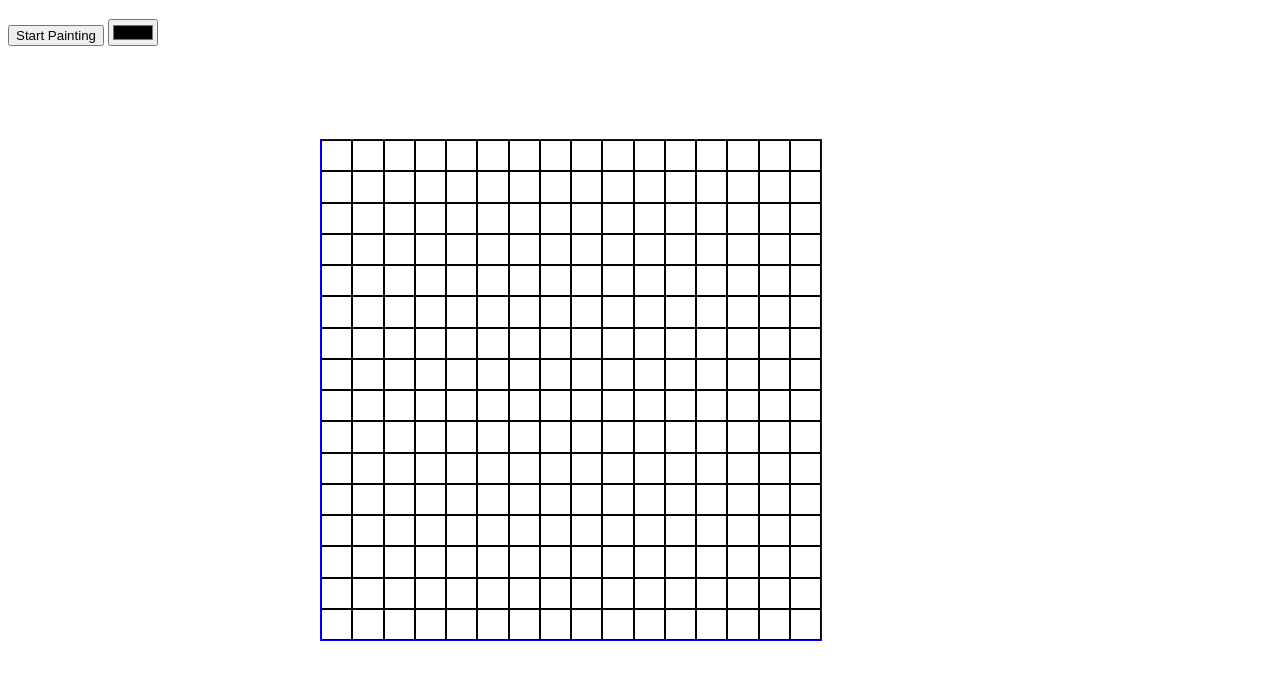
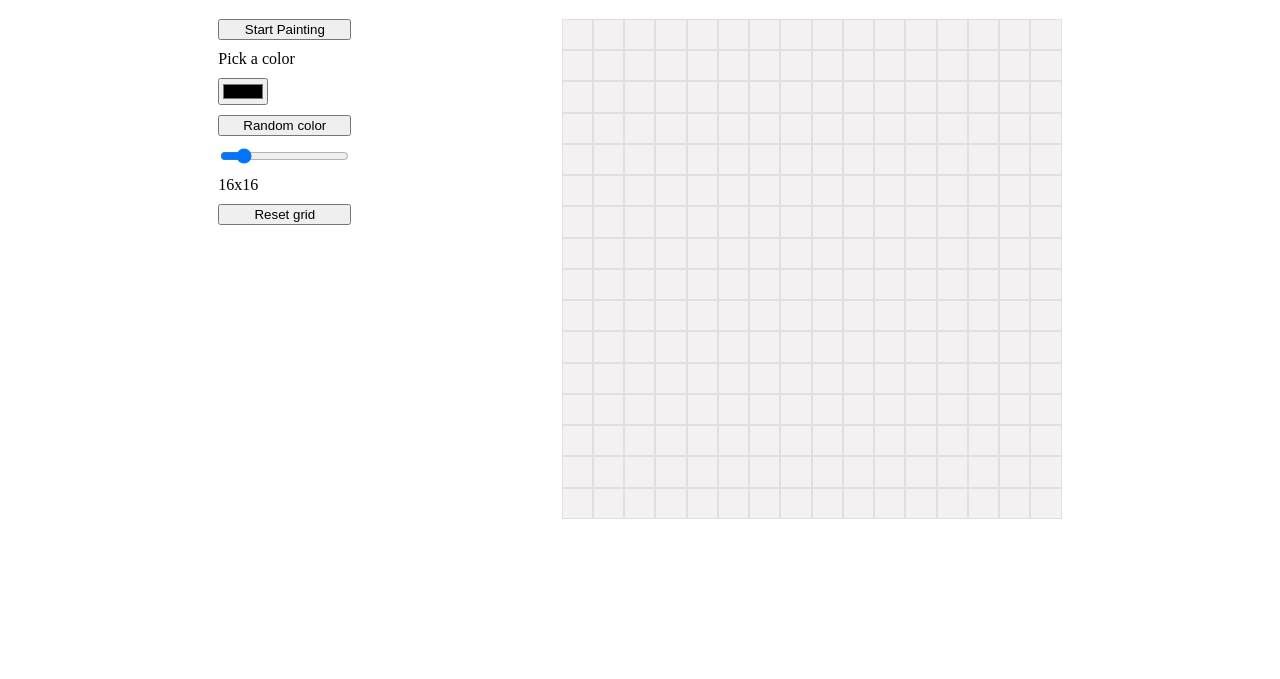
Before and after one commit to Pulkit1704/etch-a-sketch, a plain HTML site: page index.html in a window 1280 px wide. Shown: the part 61-740 px from the top of the page. Drawn offline with Linux system fonts and the light colour scheme.

Commit message:
add the fully functional control panel

```diff
--- a/index.css
+++ b/index.css
@@ -1,14 +1,24 @@
+.main{
+    display: flex;
+    align-items: flex-start;
+    justify-content: space-evenly;
+
+}
+
+.control-panel{
+    display: flex;
+    flex-direction: column;
+    justify-content: space-evenly;
+    gap: 10px;
+}
 
 #canvas{
-    border: 1px solid blue;
-    position: fixed;
-    left: 25%;
-    top: 25%;
     width: 500px;
     height: 500px;
     display: grid;
+    background-color: #f3f0f0ec;
 }
 
 .box{
-    border: 1px solid black;
+    border: 1px solid rgb(228, 223, 223);
 }
--- a/index.html
+++ b/index.html
@@ -8,12 +8,27 @@
 </head>
 <body>
     <h1>Lets draw something</h1>
-    <button class="paint">Start Painting</button>
-    <input type="color" class="color-picker">
 
-    <div id="canvas">
+    <div class="main">
+        <div class="control-panel">
+            <button class="paint">Start Painting</button>
+
+            <label for="color-picker">Pick a color</label>
+            <input id = "color-picker" name="color" type="color" class="color-picker">
+
+
+            <button class="random-color">Random color</button>
+
+            <input id="grid-size" type="range" min="8" value="16" max="64">
+            <label for="grid-size" id ="grid-size-label">16x16</label>
+
+            <button class="reset">Reset grid</button>
+        </div>
+
+        <div id="canvas">
+        </div>
+
     </div>
-
     <script src="./index.js"></script>
 
 </body>
--- a/index.js
+++ b/index.js
@@ -2,11 +2,15 @@ const canvas = document.querySelector("#canvas")
 var isDrawing = false;
 var box_color = '#000000';
 
-const paint_button = document.querySelector(".paint")
-paint_button.addEventListener('click', changeDrawingStatus)
+function setRandomColor(e){
+    var red = Math.ceil(Math.random() * 255)
+    var green = Math.ceil(Math.random() * 255)
+    var blue = Math.ceil(Math.random() * 255)
 
-const color_picker = document.querySelector(".color-picker")
-color_picker.addEventListener('input', changeColor)
+    var color = `#${red}${green}${blue}`
+
+    setColor(color)
+}
 
 function setColor(color){
     box_color = color
@@ -49,10 +53,37 @@ function fillColor(e){
     }
 }
 
+var gridSize = 16;
+function createGrid(){
 
-function main(){
-    addBoxes(16)
+    var gridSizeLabel = document.querySelector("#grid-size-label")
+
+    gridSizeLabel.textContent = `${gridSize}x${gridSize}`
+    canvas.textContent = '';
+    addBoxes(gridSize)
 }
 
 
+function main(){
+
+    const paint_button = document.querySelector(".paint")
+    paint_button.addEventListener('click', changeDrawingStatus)
+
+    const color_picker = document.querySelector(".color-picker")
+    color_picker.addEventListener('input', changeColor)
+
+    const random_color_button =document.querySelector(".random-color")
+    random_color_button.addEventListener('click', setRandomColor)
+
+    var gridSizeInput = document.querySelector("#grid-size");
+    gridSizeInput.addEventListener('input', (e) => {
+        gridSize = e.target.value;
+        createGrid();
+    });
+
+    const reset_button = document.querySelector(".reset")
+    reset_button.addEventListener('click', createGrid);
+
+    addBoxes(16)
+}
 main()
```
